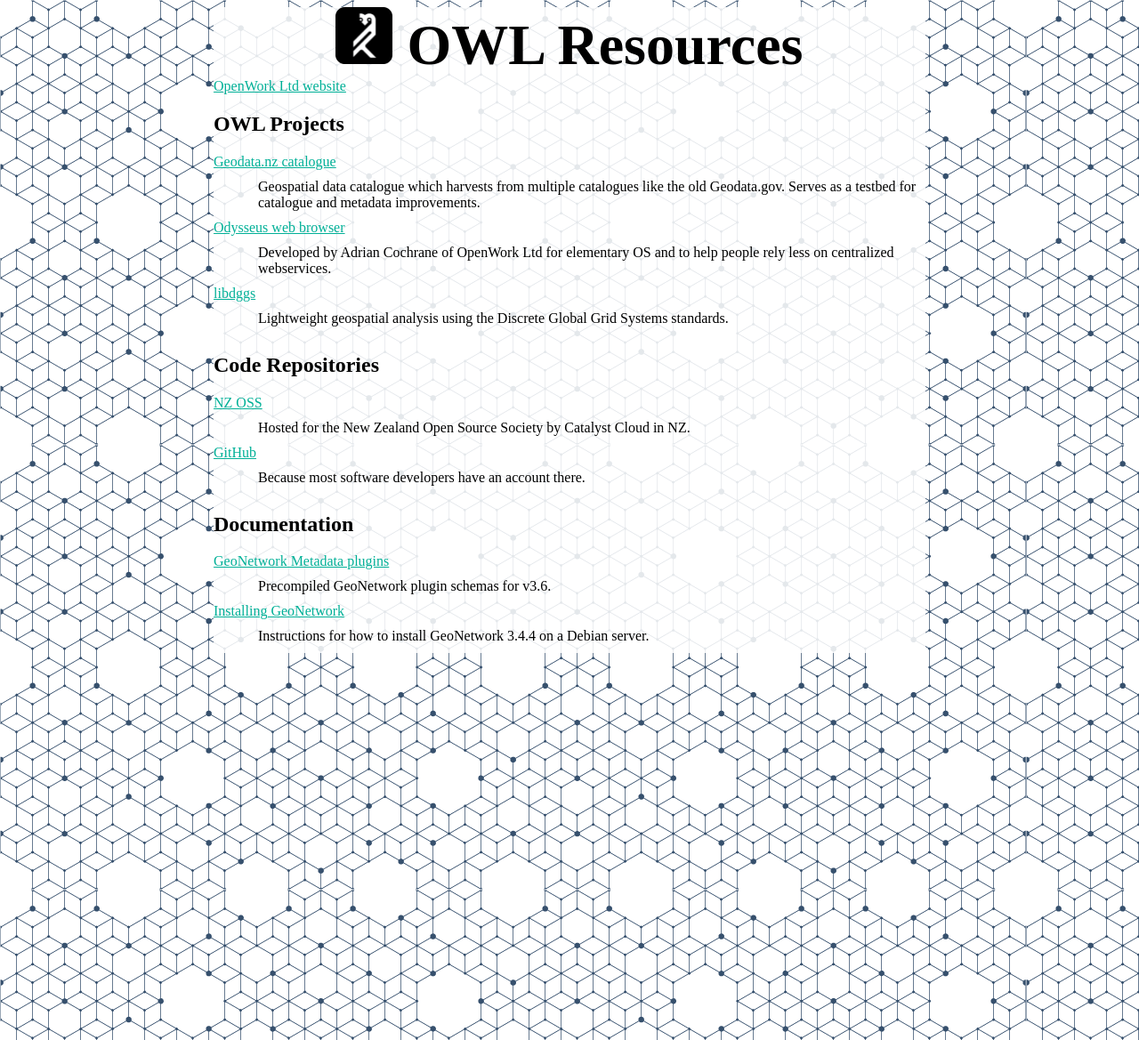
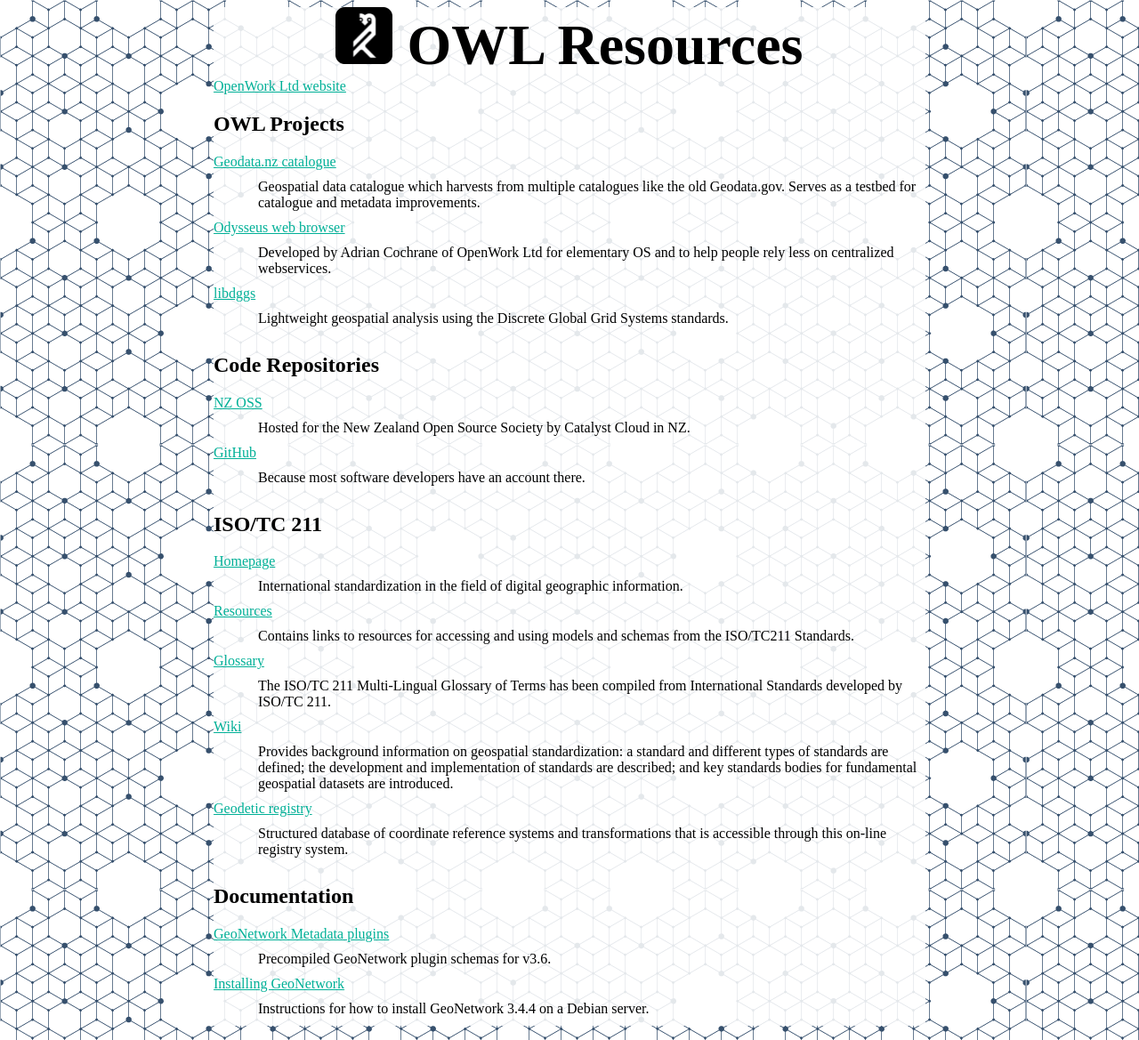
Before and after one commit to OpenWork-NZ/Resources, a Jekyll site: the page built from index.html, in a window 1280 px wide. Shown: the whole page at 89% size. Built offline with Jekyll 4.4.1, drawn with Linux system fonts in a browser that asks for light colours.

Commit message:
Add ISO/TC 211 links.

```diff
--- a/index.html
+++ b/index.html
@@ -25,6 +25,20 @@ title: Directory
   <dd>Because most software developers have an account there.</dd>
 </dl>
 
+<h2>ISO/TC 211</h2>
+<dl>
+  <dt><a href="https://committee.iso.org/home/tc211">Homepage</a></dt>
+  <dd>International standardization in the field of digital geographic information.</dd>
+  <dt><a href="https://committee.iso.org/sites/tc211/home/re.html">Resources</a></dt>
+  <dd>Contains links to resources for accessing and using models and schemas from the ISO/TC211 Standards.</dd>
+  <dt><a href="https://committee.iso.org/files/live/users/fh/aj/aj/tc211contributor%40iso.org/files/Resources/TC211_%20Multi-Lingual_Glossary%20-%2020181105_Published.xls">Glossary</a></dt>
+  <dd>The ISO/TC 211 Multi-Lingual Glossary of Terms has been compiled from International Standards developed by ISO/TC 211.</dd>
+  <dt><a href="http://wiki.icaci.org/index.php?title=Standards">Wiki</a></dt>
+  <dd>Provides background information on geospatial standardization: a standard and different types of standards are defined; the development and implementation of standards are described; and key standards bodies for fundamental geospatial datasets are introduced.</dd>
+  <dt><a href="https://registry.isotc211.org/">Geodetic registry</a></dt>
+  <dd>Structured database of coordinate reference systems and transformations that is accessible through this on-line registry system.</dd>
+</dl>
+
 <h2>Documentation</h2>
 <dl>{% for resource in site.posts|sort:"title" %}
   <dt><a href="{{ resource.url | relative_url }}">{{ resource.title }}</a></dt>
```
